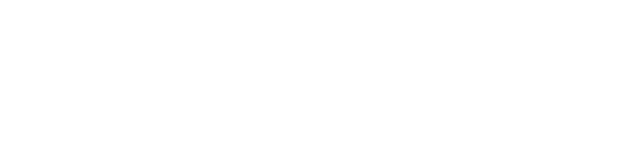
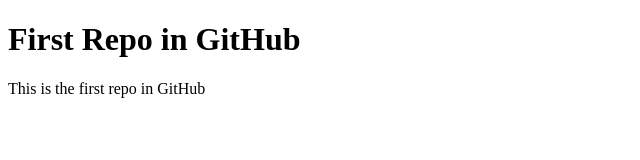
Before and after one commit to nicoladomingorizzo/htmlcss-hello, a plain HTML site: page index.html in a window 1280 px wide. Shown: the whole page, without its empty margins (0-640 px from the left). Drawn offline with Linux system fonts and the light colour scheme.

Commit message:
added h1 and p

```diff
--- a/index.html
+++ b/index.html
@@ -6,6 +6,7 @@
     <title>Hello World</title>
 </head>
 <body>
-
+    <h1>First Repo in GitHub</h1>
+    <p>This is the first repo in GitHub</p>
 </body>
 </html>
```
